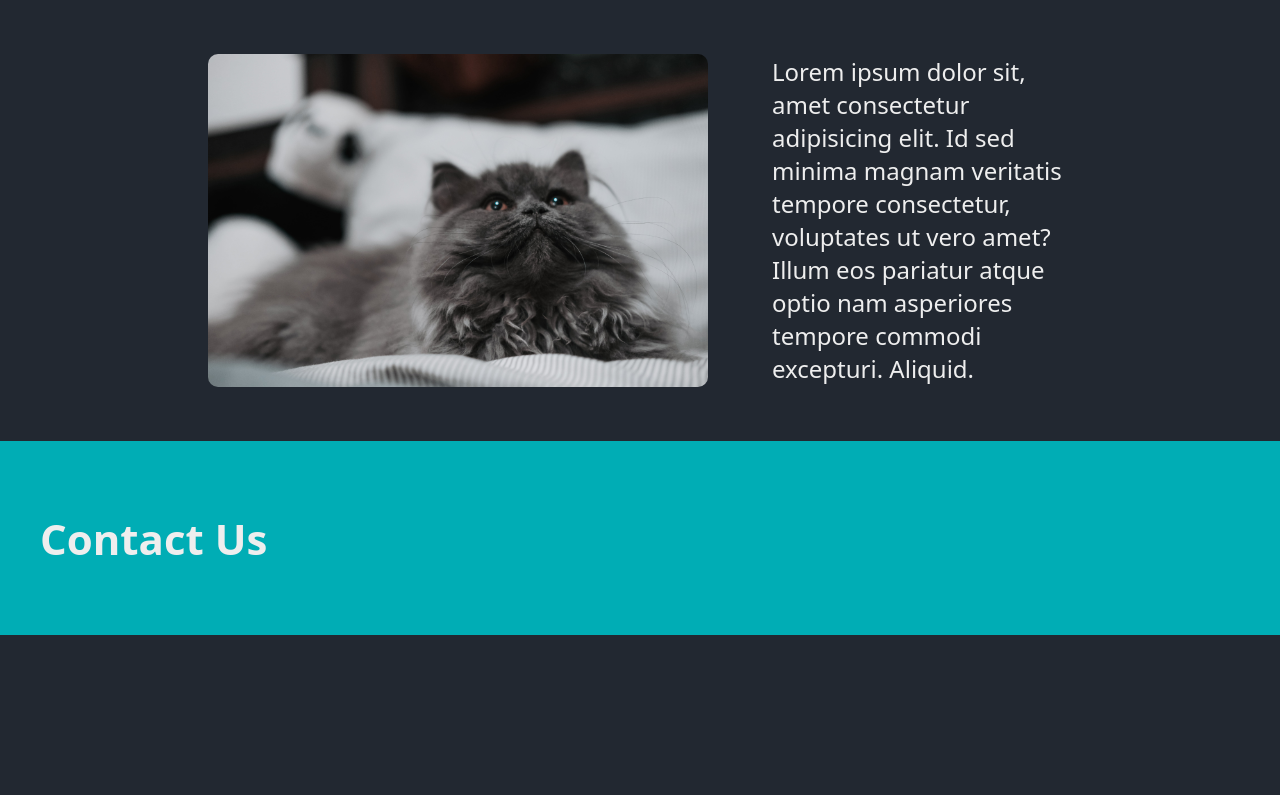
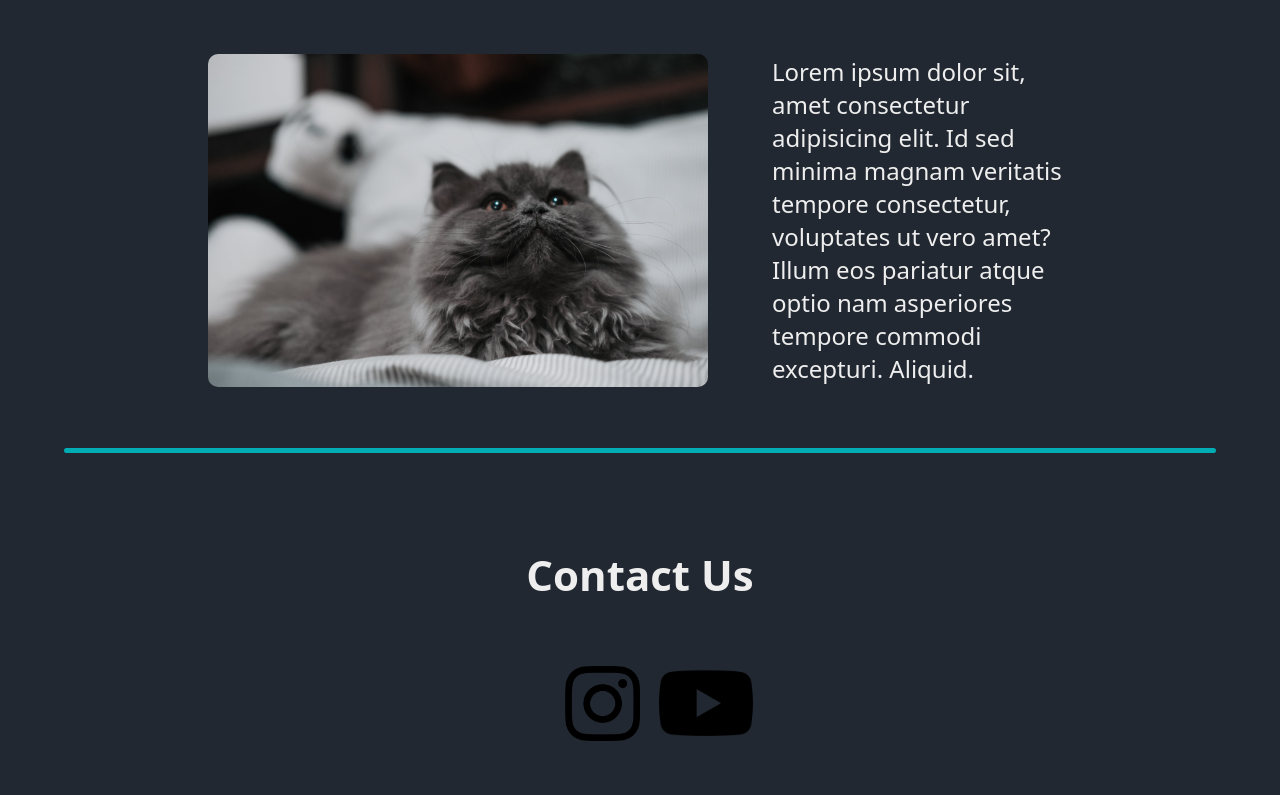
Before and after one commit to RandownScratcher/drippyLanding, a plain HTML site: page index.html in a window 1280 px wide. Shown: the part 797-1592 px from the top of the page. Before the commit the page ends 1432 px from the top, so only its background shows below. Drawn offline with Linux system fonts and the light colour scheme.

Commit message:
change: ok, complete structure change again. Put contact us -> into main tag and make a footer later again

```diff
--- a/index.html
+++ b/index.html
@@ -37,11 +37,23 @@
             </article>
         </section>
 
+        <div class="sectionLine"></div>
+
+        <section class="contactUs">
+            <h1 id="contactUsTitle">Contact Us</h1>
+
+            <ul class="contactUsLinkList">
+                <li><a href="#"><img class="smIcon" src="imgs/instagram.png" alt="Instagram Logo"></a></li>
+                <li><a href="#"><img class="smIconBalance" src="imgs/youtube.png" alt="Youtube Logo"></a></li>
+            </ul>
+
+        </section>
+
 
     </main>
 
-    <footer class="contactUs">
-        <h1 id="contactUsTitle">Contact Us</h1>
+    <footer >
+
     </footer>
 </body>
 </html>
--- a/style.css
+++ b/style.css
@@ -140,13 +140,34 @@ header {
 /* Contact us stuff*/
 
 .contactUs {
-    background-color: #00ADB5;
-    padding: 40px;
+    padding: 20px;
 
     margin-top: 2em;
+
+    display: flex;
+    flex-direction: column;
+    justify-content: center;
+    align-items: center;
 
 }
 
 #contactUsTitle {
     font-size: 42px;
 }
+
+
+.contactUsLinkList {
+    list-style-type: none;
+
+    display: flex;
+    align-items: center;
+    gap: 1em;
+}
+
+.smIcon {
+    width: 75px;
+}
+
+.smIconBalance {
+    width: 100px;
+}
```
